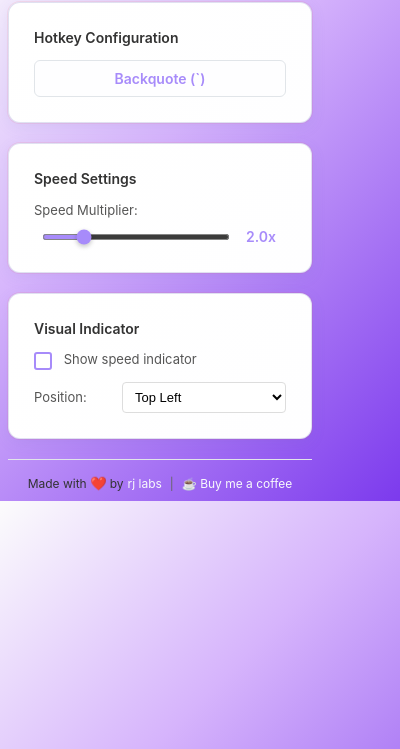
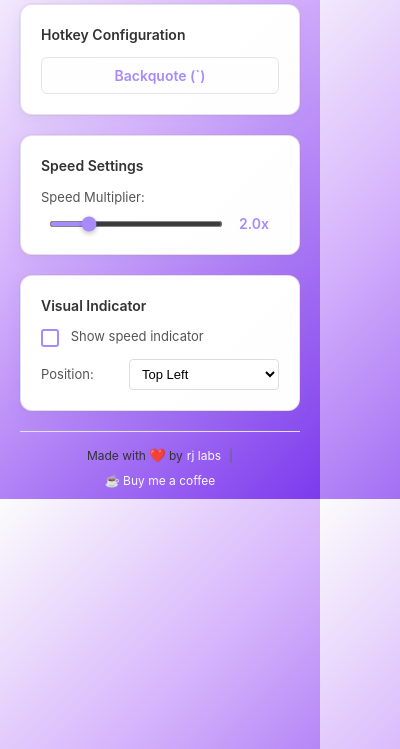
Before and after one commit to gdcho/pulse-play, a browser extension: page popup/popup.html in a window 400 px wide. Shown: the part 95-844 px from the top of the page. Drawn offline with Linux system fonts and the light colour scheme.

Commit message:
fix: update style

```diff
--- a/popup/popup.css
+++ b/popup/popup.css
@@ -6,7 +6,19 @@
   box-sizing: border-box;
 }
 
+/* Ensure popup displays at correct width */
+html,
 body {
+  width: 320px !important;
+  max-width: 320px !important;
+  min-width: 320px !important;
+}
+
+/* Browser extension popup specific styles */
+body {
+  position: relative;
+  display: block;
+  margin: 0 auto;
   font-family: -apple-system, BlinkMacSystemFont, "Segoe UI", Roboto, sans-serif;
   font-size: 14px;
   line-height: 1.4;
@@ -14,14 +26,16 @@ body {
   /* background: linear-gradient(135deg, #f9f3fe 0%, #c3a6ff 50%, #6b46c1 100%); */
   background: linear-gradient(135deg, #fcfcfc 0%, #d6b4fc 40%, #7c3aed 100%);
 
-  width: 350px;
+  width: 320px;
   min-height: 500px;
   max-width: 100vw;
+  overflow-x: hidden;
+  overflow-y: auto;
 }
 
 @media (max-width: 400px) {
   body {
-    width: 320px;
+    width: 300px;
   }
 
   .container {
@@ -39,7 +53,13 @@ body {
 }
 
 .container {
-  padding: 8px;
+  padding-top: 10px;
+  padding-bottom: 10px;
+  padding-left: 20px;
+  padding-right: 20px;
+  width: 100%;
+  max-width: 100%;
+  overflow-x: hidden;
 }
 
 header {
@@ -143,10 +163,12 @@ h1 {
   margin-bottom: 20px;
   background: linear-gradient(135deg, #ffffff 0%, #fefeff 100%);
   border-radius: 12px;
-  padding: 25px;
+  padding: 20px;
   box-shadow: 0 4px 15px rgba(101, 106, 184, 0.1),
     0 0 0 1px rgba(251, 83, 84, 0.1);
   border: 1px solid rgba(101, 106, 184, 0.2);
+  width: 100%;
+  box-sizing: border-box;
 }
 
 .setting-group h2 {
@@ -353,6 +375,8 @@ input[type="checkbox"]:checked::after {
   display: flex;
   flex-direction: column;
   gap: 4px;
+  width: 100%;
+  max-width: 100%;
 }
 
 .hotkey-value {
@@ -672,6 +696,9 @@ body.dark h1 {
 
 .footer-content {
   padding: 0 8px;
+  width: 100%;
+  max-width: 100%;
+  box-sizing: border-box;
 }
 
 .footer-section {
```
Also changed, not shown: manifest.json.
